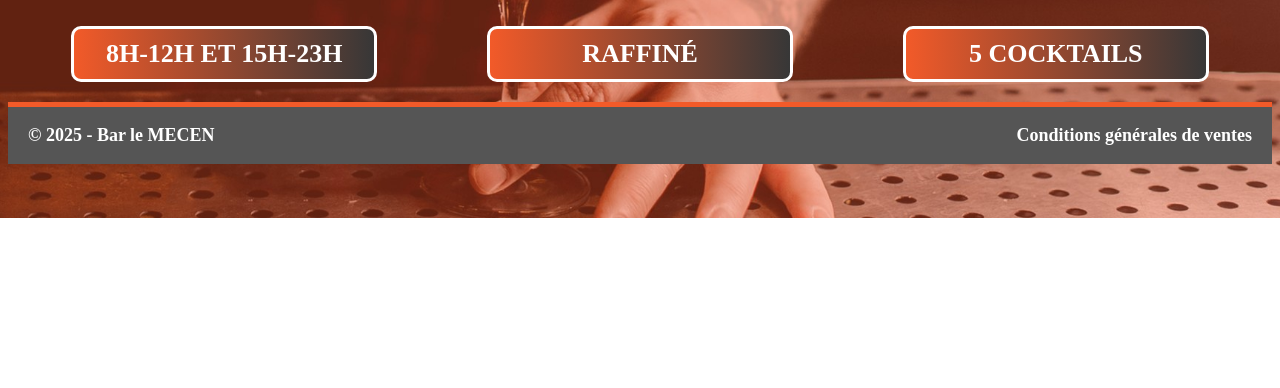
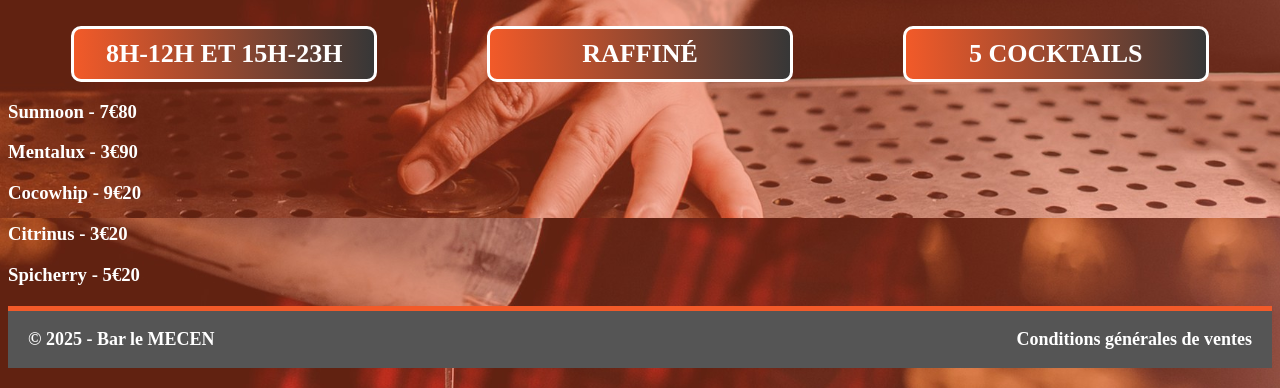
Before and after one commit to Dumont-Roty/Dev_web_MEcEn, a plain HTML site: page index.html in a window 1280 px wide. Shown: the part 582-970 px from the top of the page. Before the commit the page ends 800 px from the top, so only its background shows below. Drawn offline with Linux system fonts and the light colour scheme.

Commit message:
Ajout html de base

```diff
--- a/index.html
+++ b/index.html
@@ -24,6 +24,23 @@
             <h2>5 cocktails</h2>
         </div>
     </section>
+    <section>
+        <div class="classamodif">
+            <h3>Sunmoon - 7€80</h3>
+        </div>
+        <div class="classamodif">
+            <h3>Mentalux - 3€90</h3>
+        </div>
+        <div class="classamodif">
+            <h3>Cocowhip - 9€20</h3>
+        </div>
+        <div class="classamodif">
+            <h3>Citrinus - 3€20</h3>
+        </div>
+        <div class="classamodif">
+            <h3>Spicherry - 5€20</h3>
+        </div>
+    </section>
     <footer>
         <p>&copy; 2025 - Bar le MECEN</p>
         <a href="">Conditions générales de ventes</a>
```
